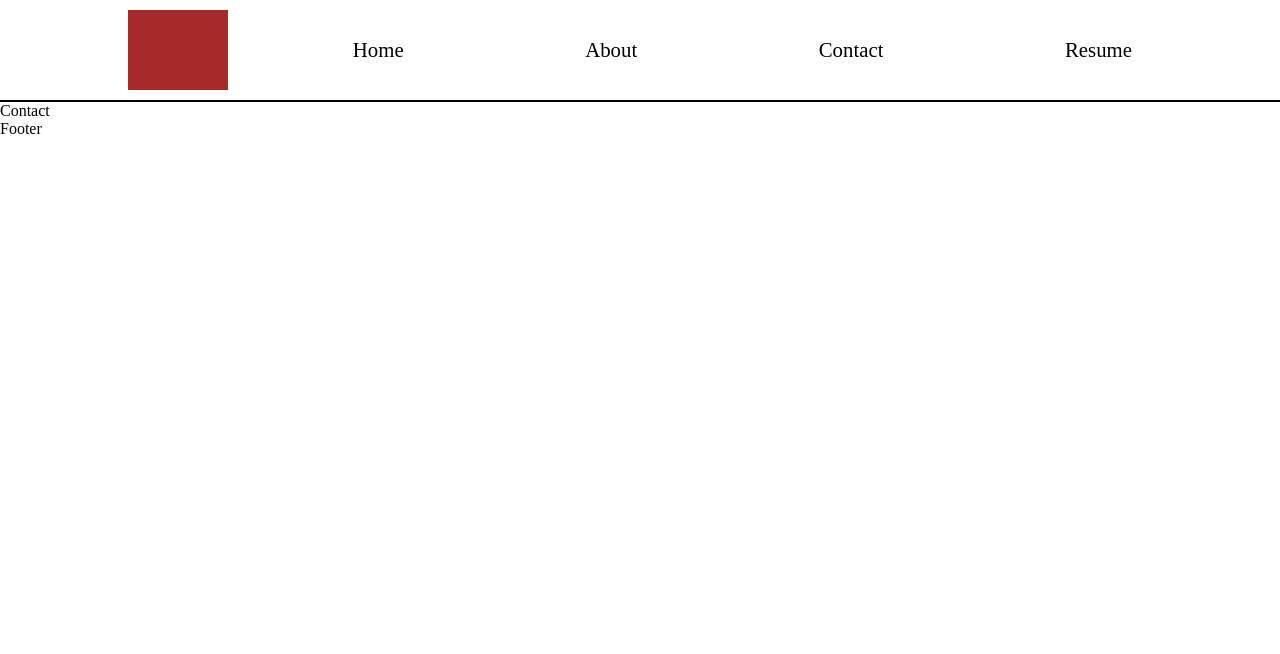
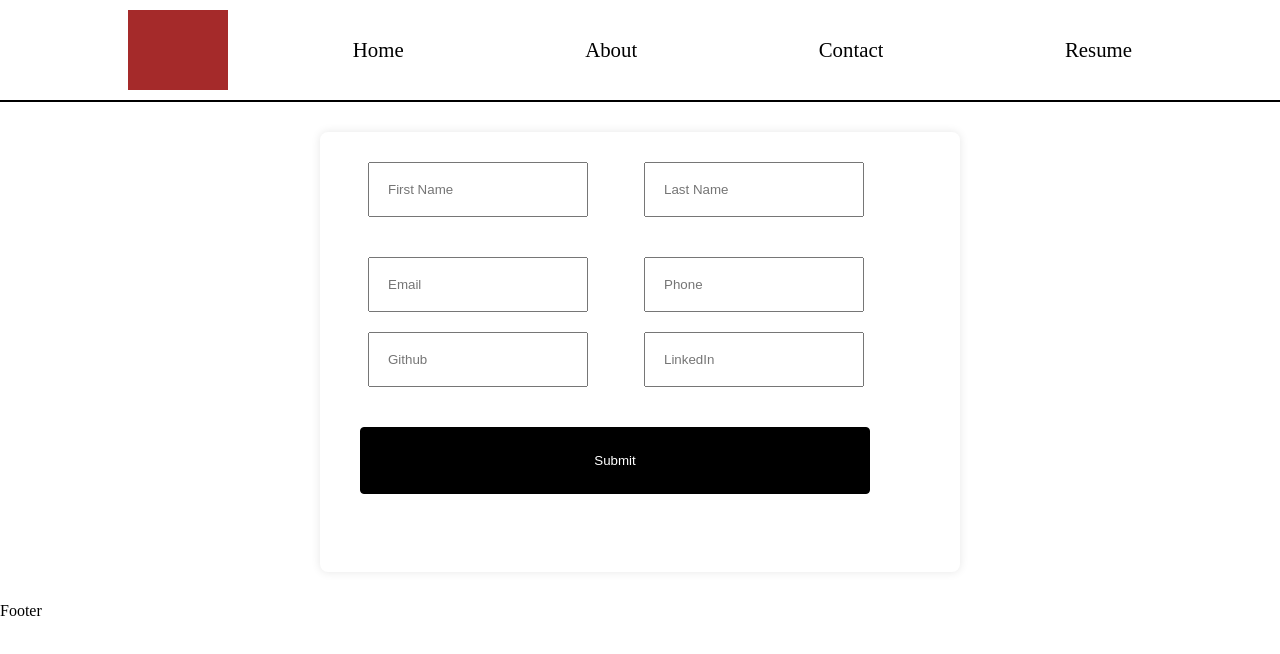
Before and after one commit to Ilia-Kvaratskhelia1/my_resume, a React (Vite) app: page /my_resume/contact in a window 1280 px wide. Shown: the top 654 px of the page. Built offline with nearby package versions, Linux system fonts and the light colour scheme.

Commit message:
completed contact page without validation

```diff
--- a/package.json
+++ b/package.json
@@ -13,6 +13,7 @@
     "preview": "vite preview"
   },
   "dependencies": {
+    "framer-motion": "^11.0.6",
     "hamburger-react": "^2.5.0",
     "react": "^18.2.0",
     "react-dom": "^18.2.0",
--- /dev/null
+++ b/src/components/Contact.css
@@ -0,0 +1,35 @@
+/* Contact.css */
+
+section {
+  display: flex;
+  justify-content: center;
+  align-items: center;
+  height: 500px;
+}
+
+.contact {
+  max-width: 600px;
+  height: 400px;
+  background-color: #fff;
+  padding: 20px;
+  border-radius: 8px;
+  box-shadow: 0 0 10px rgba(0, 0, 0, 0.1);
+}
+
+.contactGroup {
+  margin-bottom: 20px;
+}
+.contactGroup input{
+  width: 30%;
+  padding: 18px 18px;
+  margin: 10px 28px;
+
+}
+
+
+
+ button{
+  width: 85%;
+  padding: 25px;
+  margin: 10px 20px;
+}
--- a/src/components/Contact.jsx
+++ b/src/components/Contact.jsx
@@ -1,9 +1,35 @@
-import React from 'react'
+import React from 'react';
+import './Contact.css';
 
 function Contact() {
+  const submitHandler = (event) => {
+    event.preventDefault();
+    // Add your form submission logic here
+  };
+
   return (
-    <div>Contact</div>
-  )
+    <section>
+      <form onSubmit={submitHandler} className="contact">
+        <div className="contactGroup">
+          <input type="text" id="firstName" placeholder="First Name" />
+
+          <input type="text" id="lastName" placeholder="Last Name" />
+        </div>
+
+        <div className="contactGroup">
+          <input type="text" id="email" placeholder="Email" />
+
+          <input type="text" id="phone" placeholder="Phone" />
+
+          <input type="text" id="github" placeholder="Github" />
+
+          <input type="text" id="linkedin" placeholder="LinkedIn" />
+        </div>
+
+        <button  type="submit">Submit</button>
+      </form>
+    </section>
+  );
 }
 
-export default Contact
+export default Contact;
--- /dev/null
+++ b/src/components/boxComponent/Skills.css
@@ -0,0 +1,19 @@
+
+.lanTitle{
+    text-align: center;
+}
+.choosedSkillContainer{
+    width: 80%;
+    height: 500px;
+    margin: 0 auto;
+    text-align: center;
+}
+.img_title{
+    display: flex;
+    flex-direction: column;
+    align-items: center;
+}
+.img_title img{
+    width: 200px;
+    height: 200px;
+}
--- a/src/components/boxComponent/Skills.jsx
+++ b/src/components/boxComponent/Skills.jsx
@@ -1,24 +1,44 @@
-import React, { useState } from 'react'
+import React, { useState, useEffect } from 'react'
 import { useParams } from 'react-router-dom'
 import info from "../../info.json"
+import "./Skills.css"
 // import bt from "../../../public/images/bt3.png"
 // import {} from "../../../public"
 useParams
 function Skills() {
-  const [skill, setSkill] = useState(info.personalinformation.skills)
+  const [skill, setSkill] = useState(info.personalinformation.skills);
+  const [title, setTitle]=useState('');
   const {id} = useParams()
   const selectedCart = skill.find((cart) => cart.id === parseInt(id, 10));
-  console.log(selectedCart)
   if (!selectedCart) {
     return <div>Cart not found</div>;
   }
   let imgPath = `${selectedCart.img.replace(".", "")}`
-  // console.log(bt)
-  console.log(imgPath)
+
+  useEffect(() => {
+    // Convert id to a number using parseInt
+    const idNumber = parseInt(id, 10);
+    if (idNumber <= 6) {
+      setTitle("Front-End");
+    } else if (idNumber >= 6 && idNumber < 10) {
+      setTitle("Back-End");
+    } else if (idNumber === 10) {
+      setTitle("DataBase");
+    } else {
+      setTitle("Unknown"); // Handle other cases if needed
+    }
+  }, [id])
   return (
     <>
+
+      <h1 className='lanTitle'>{title}</h1>
+      <div className="choosedSkillContainer">
+      <div className="img_title">
       <h1>{selectedCart.lang}</h1>
-      <img src={`/my_resume/public/${imgPath}`} alt="" />
+      <img src={`/my_resume/public/${imgPath}`} alt="cover"/>
+      </div>
+      <p>{selectedCart.about}</p>
+      </div>
     </>
   );
 }
--- a/src/sections/Header.jsx
+++ b/src/sections/Header.jsx
@@ -35,4 +35,5 @@ function Header() {
   )
 }
 
+
 export default Header
```
Also changed, not shown: 1 other file (tests, documents, lock files or other folders).
